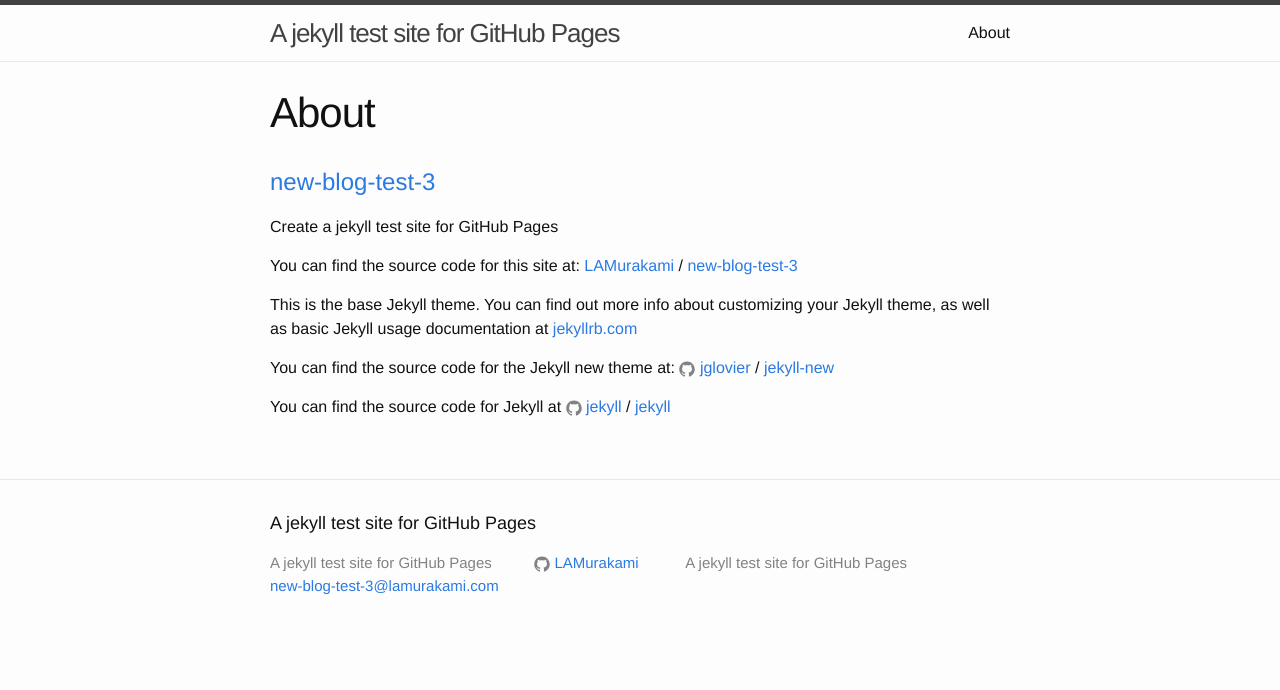
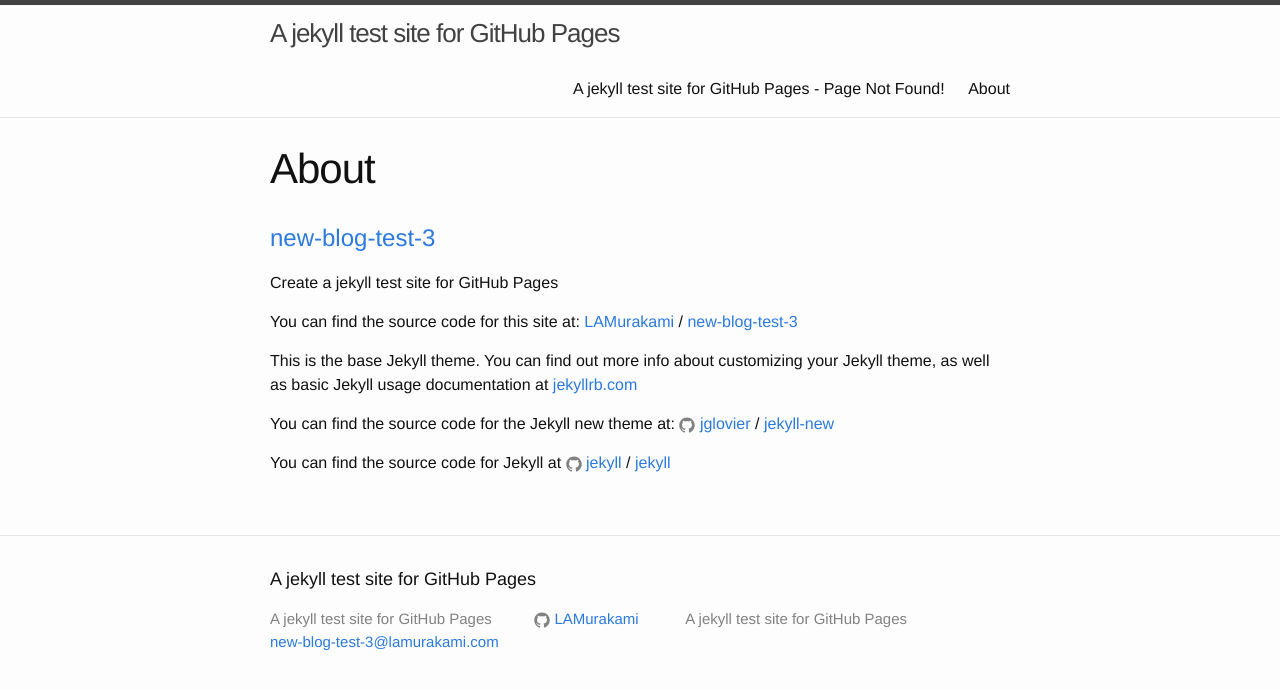
Before and after one commit to LAMurakami/new-blog-test-3, a Jekyll site: the page built from about.md, in a window 1280 px wide. Shown: the top 690 px of the page. Built offline with Jekyll 4.4.1, drawn with Linux system fonts in a browser that asks for light colours.

Commit message:
The trailing "/" must be in the URL
Fix README.md and about.md link to site

The trailing "/" must be in the URL
if I link to the secure side of a GitHub Pages website subdirectory!
Without it a 404 Page is displayed

I am also adding the custom error page.

```diff
--- /dev/null
+++ b/404.md
@@ -0,0 +1,11 @@
+---
+layout: default
+permalink: /404.html
+title: A jekyll test site for GitHub Pages - Page Not Found!
+---
+
+# 404 Error
+
+## Page not found! :(
+
+Check for errors in the URL.
--- a/about.md
+++ b/about.md
@@ -4,7 +4,7 @@ title: About
 permalink: /about/
 ---
 
-# [new-blog-test-3](http://lamurakami.github.io/new-blog-test-3)
+# [new-blog-test-3](http://lamurakami.github.io/new-blog-test-3/)
 
 Create a jekyll test site for GitHub Pages
 
```
Also changed, not shown: README.md.
